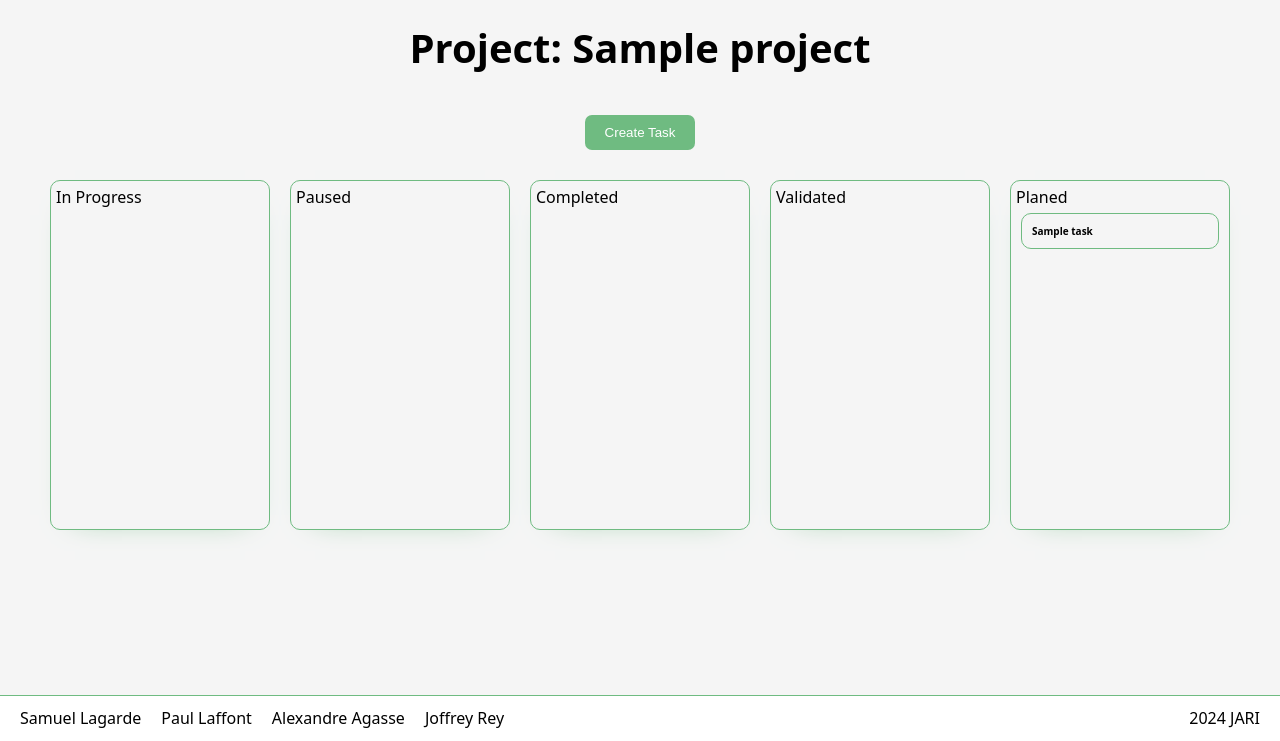
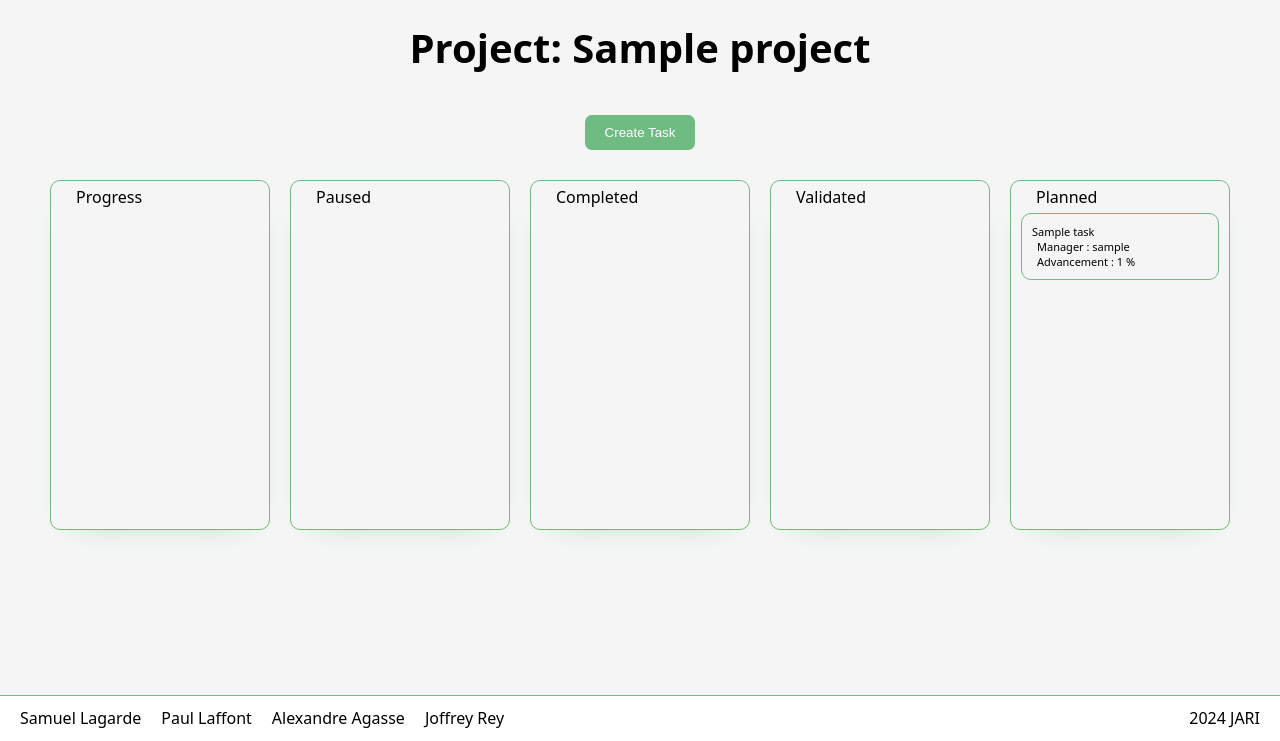
Before and after one commit to Paul31770/JARI, a Django app: page /project/1/ in a window 1280 px wide. Shown: the part 59-800 px from the top of the page. Run offline with Django 4.2, Linux system fonts and the light colour scheme; tables that the repository leaves empty hold one stand-in row (values such as "Sample post").

Commit message:
modif drag

```diff
--- a/app/management/commands/insert_test_data.py
+++ b/app/management/commands/insert_test_data.py
@@ -57,7 +57,7 @@ class Command(BaseCommand):
       task5 = Task(title="Deployer l'API dans le cloud azure", description="Il est demandé de paramétrer le cloud azure pour y déployer l'application", status="planned", start_date="2024-03-19", priority=2, advancement=0, project=project, est_days=4, manager=user)
       task5.save()
 
-      task6 = Task(title="task six", description="test", status="planned", start_date="2024-03-12", priority=1, advancement=1, project=project, est_days=1)
+      task6 = Task(title="task six", description="test", status="planned", start_date="2024-03-12", priority=1, advancement=1, project=project, est_days=1, manager=user)
       task6.save()
 
       # Creation d'un role pour tester
--- a/app/templates/projects/project.html
+++ b/app/templates/projects/project.html
@@ -7,50 +7,32 @@
   <button>Create Task</button>
 </a>
 <div class="drag_container">
-  <div class="drag_column" id="in_progress" ondrop="drop(event)" ondragover="allowDrop(event)">
-      <p class="drag_p">In Progress</p>
-      {% for progress in progress%}
-      <div class="drag_task" id="{{progress.title}}" draggable="true" ondragstart="drag(event)">{{progress.title}}</div>
-      {% endfor %}
-  </div>
-  <div class="drag_column" id="paused" ondrop="drop(event)" ondragover="allowDrop(event)">
-      <p class="drag_p">Paused</p>
-      {% for paused in paused%}
-      <div class="drag_task" id="{{paused.title}}" draggable="true" ondragstart="drag(event)">{{paused.title}}</div>
-      {% endfor %}
-  </div>
-  <div class="drag_column" id="completed" ondrop="drop(event)" ondragover="allowDrop(event)">
-      <p class="drag_p">Completed</p>
-      {% for completed in completed%}
-      <div class="drag_task" id="{{completed.title}}" draggable="true" ondragstart="drag(event)">{{completed.title}}</div>
-      {% endfor %}
-  </div>
-  <div class="drag_column" id="validated" ondrop="drop(event)" ondragover="allowDrop(event)">
-      <p class="drag_p">Validated</p>
-      {% for validated in validated%}
-      <div class="drag_task" id="{{validated.title}}" draggable="true" ondragstart="drag(event)">{{validated.title}}</div>
-      {% endfor %}
-  </div>
-  <div class="drag_column" id="planed" ondrop="drop(event)" ondragover="allowDrop(event)">
-      <p class="drag_p">Planed</p>
-      {% for planned in planned%}
-      <div class="drag_task" id="{{planned.title}}" draggable="true" ondragstart="drag(event)">{{planned.title}}</div>
-      {% endfor %}
-  </div>
+  {% for status, tasks in all_status.items %}
+      <div class="drag_column" id="{{status}}" ondrop="drop(event)" ondragover="allowDrop(event)">
+          <p class="drag_p">{{status|capfirst}}</p>
+          {% for task in tasks %}
+            <div class="drag_task" id="{{task.title}}" draggable="true" ondragstart="drag(event)">
+            <p class="drag_para">{{task.title}}</p>
+            <p class="drag_para" id="drag_manager" >Manager : {{task.manager}}</p>
+            <p class="drag_para" id="drag_manager" >Advancement : {{task.advancement}} %</p>
+
+            </div>
+          {% endfor %}
+      </div>
+
+  {% endfor %}
 </div>
+
 <script>
   function allowDrop(event) {
-    console.log("JE SUIS DANS LE ALLOW")
     event.preventDefault();
   }
 
   function drag(event) {
-    console.log("JE SUIS DANS LE DRAG")
     event.dataTransfer.setData("text", event.target.id);
   }
 
   function drop(event) {
-    console.log("JE SUIS DANS LE DROP")
     event.preventDefault();
     var data = event.dataTransfer.getData("text");
     var draggedElement = document.getElementById(data);
@@ -60,6 +42,9 @@
     if (column) {
         var div = draggedElement.innerText;
         var columnId = column.id;
+        console.log(div)
+        console.log(div.substring(0, "Manager").trim())
+        console.log("COLUMN ", columnId)
         $.ajax({
             url: '/update_task_status/',
             type: 'POST',
--- a/app/views.py
+++ b/app/views.py
@@ -12,20 +12,21 @@ def drag_drop(request):
     completed=[]
     validated=[]
     planned=[]
-    all_name= Task.objects.all()
-    for i in range(len(all_name)):
-        if all_name[i].status=="in_progress":
-            progress.append(all_name[i])
-        elif all_name[i].status=="paused":
-            paused.append(all_name[i])
-        elif all_name[i].status=="completed":
-            completed.append(all_name[i])
-        elif all_name[i].status=="validated":
-            validated.append(all_name[i])
-        elif all_name[i].status=="planned":
-            planned.append(all_name[i])
+    all_status = {'progress': [], "paused": [], "completed": [], "validated": [], "planned": []}
+    all_name = Task.objects.all()
+    for task in all_name:
+        if task.status == "in_progress":
+            all_status['progress'].append(task)
+        elif task.status == "paused":
+            all_status['paused'].append(task)
+        elif task.status == "completed":
+            all_status['completed'].append(task)
+        elif task.status == "validated":
+            all_status['validated'].append(task)
+        elif task.status == "planned":
+            all_status['planned'].append(task)
 
-    return ({'progress': progress,'paused': paused,'completed': completed,'validated': validated,'planned': planned})
+    return ({'all_status': all_status, 'progress': progress,'paused': paused,'completed': completed,'validated': validated,'planned': planned})
 
 
 def update_task_status(request):
@@ -51,22 +52,18 @@ def index(request):
 
 def project(request, project_id):
     context=drag_drop(request)
+    all_status=context.get("all_status",[])
     progress=context.get("progress",[])
     paused=context.get("paused",[])
     completed=context.get("completed",[])
     validated=context.get("validated",[])
     planned=context.get("planned",[])
-    print(progress)
-    print(paused)
-    print(completed)
-    print(validated)
-    print(planned)
     try:
         project = Project.objects.get(id=project_id)
     except Project.DoesNotExist:
         return render(request, '404.html', {'message': 'Project not found'})
 
-    return render(request, 'projects/project.html', {'project': project, 'progress': progress, 'paused': paused, 'completed': completed, 'validated': validated, 'planned': planned})
+    return render(request, 'projects/project.html', {'all_status':all_status, 'project': project, 'progress': progress, 'paused': paused, 'completed': completed, 'validated': validated, 'planned': planned})
 
 def projects(request):
     projects = Project.objects.all()
--- a/static/css/drag.css
+++ b/static/css/drag.css
@@ -1,4 +1,7 @@
-
+.drag_para{
+    font-weight: normal;
+    font-size: 11px;
+}
 .drag_container {
     display: flex;
     width: 100%;
@@ -15,7 +18,9 @@ width: 25%;
 }
 
 
-
+#drag_manager{
+    padding-left: 5px;
+}
 .drag_column div {
 margin: 5px;
 padding: 10px;
@@ -30,4 +35,5 @@ cursor: move;
 
 .drag_p{
     font-weight: 600px;
+    padding-left: 20px;
 }
```
